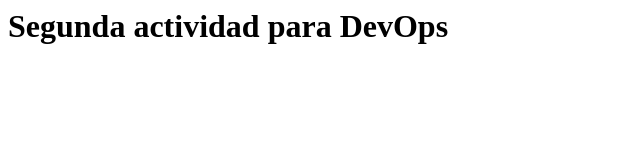
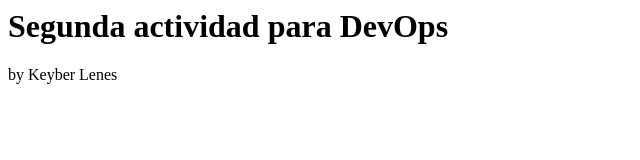
Before and after one commit to keyman27/keyman27.github.io, a plain HTML site: page index.html in a window 1280 px wide. Shown: the full height of the page, 0-640 px from the left. Drawn offline with Linux system fonts and the light colour scheme.

Commit message:
Adding extra line to the index file

```diff
--- a/index.html
+++ b/index.html
@@ -5,5 +5,7 @@
 
     <body>
         <div><h1>Segunda actividad para DevOps</h1></div>
+
+        <div><p>by Keyber Lenes</p></div>
     </body>
 </html>
```
